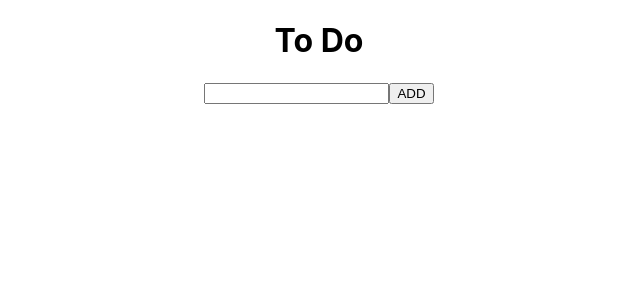
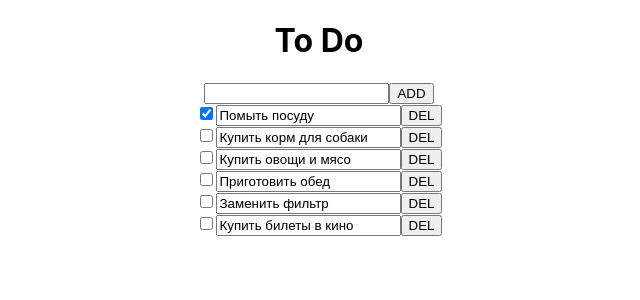
Before and after one commit to MikhailS89/todo_react, a React (Create React App) app: page / in a window 1280 px wide. Shown: the top 300 px of the page, without its empty margins (321-961 px from the left). Built offline with nearby package versions, Linux system fonts and the light colour scheme; data requests are answered from the project's data file.

Commit message:
Реализован метод axios GET

```diff
--- a/src/componets/Todocontainer.js
+++ b/src/componets/Todocontainer.js
@@ -14,15 +14,16 @@ export default function Todocontainer (){
     ])
     const [todoTitle, SetTodoTitle] = useState('')
 
+    //axios GET
+    useEffect(() => {
+        const getData = async () => {
+            const res = await axios.get('http://localhost:3000/db')
+            console.log('res: ', res.data.db)
+            setTodos(res.data.db)
+        }
+        getData()
+    }, [setTodos])
 
-    // useEffect(()=>{
-    //     const getData = async = () => {
-    //         const res = await axios.get('http://localhost:3000/db')
-    //         console.log('res', res)
-    //         setTodos(res.data.db)
-    //     }
-    //     getData()
-    // }, [setTodos])
 
     useEffect(()=>{
         console.log('init')
```
